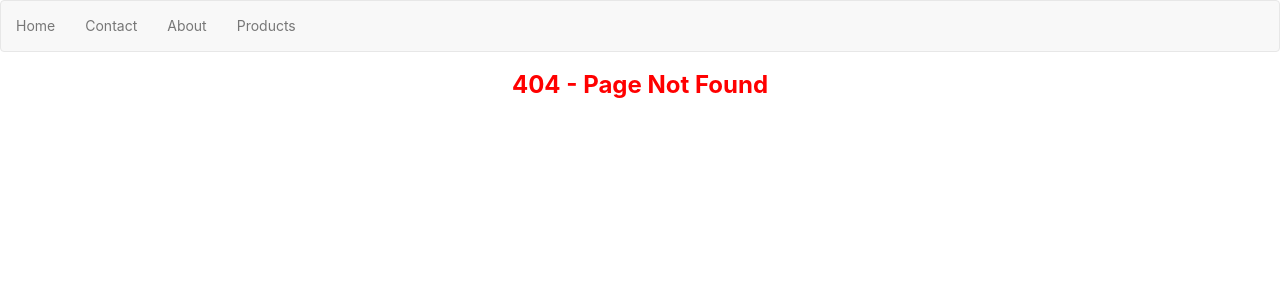
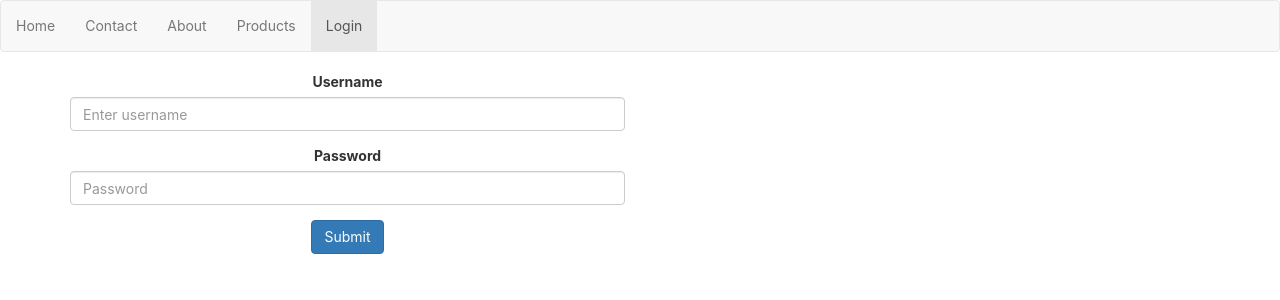
Before and after one commit to phantuantu24/ReactJs-Router, a React (Create React App) app: page /login in a window 1280 px wide. Before the commit this address had no page. Shown: the top 300 px of the page. Built offline with nearby package versions, Linux system fonts and the light colour scheme.

Commit message:
using redirect from react-router-dom  to redirect to other page

```diff
--- a/src/App-routing.js
+++ b/src/App-routing.js
@@ -2,6 +2,7 @@ import React from 'react'
 import About from './components/About/About'
 import Contact from './components/Contact/Contact'
 import Home from './components/Home/Home'
+import Login from './components/Login/Login'
 import NotFound from './components/NotFound/NotFound'
 import Products from './components/Products/Products'
 
@@ -35,6 +36,13 @@ const routes = [
         }
     },
     {
+        path: '/login',
+        exact: false,
+        main: () => {
+            return <Login />
+        }
+    },
+    {
         path: '',
         exact: false,
         main: () => {
--- /dev/null
+++ b/src/components/Login/Login.css
@@ -0,0 +1,7 @@
+/*
+ * Login css File
+*/
+
+.Login {
+    /* propertys here */
+}
--- /dev/null
+++ b/src/components/Login/Login.js
@@ -0,0 +1,82 @@
+import React, { Component } from 'react';
+import { Redirect } from 'react-router-dom';
+import './Login.css';
+
+class Login extends Component {
+
+  constructor(props) {
+    super(props)
+
+    this.state = {
+      txtUsername: '',
+      txtPassword: ''
+    }
+  }
+
+  onChange = (e) => {
+    const target = e.target
+    const name = target.name
+    const value = target.target === 'checkbox' ? target.checked : target.value
+    this.setState({
+      [name] : value
+    })
+  }
+
+  onLogin = (e) => {
+    e.preventDefault()
+    const { txtUsername, txtPassword } = this.state
+    if (txtUsername === 'admin' && txtPassword ==='admin') {
+      localStorage.setItem('user', JSON.stringify({
+        username: txtUsername,
+        password: txtPassword
+      }))
+    }
+  }
+
+  render() {
+
+    const { txtUsername, txtPassword } = this.state
+    const loggedInUser = localStorage.getItem('user')
+    if (loggedInUser !== null) {
+      return <Redirect to='/about'/>
+    }
+    return (
+      <div className="container">
+        <div className="row">
+          <div className="col-xs-6 col-sm-6 col-md-6 col-lg-6">
+
+            <form onSubmit={this.onLogin}>
+              <div className="form-group">
+                <label>Username</label>
+                <input
+                  type="text"
+                  className="form-control"
+                  name="txtUsername"
+                  aria-describedby="emailHelp"
+                  placeholder="Enter username"
+                  value={txtUsername}
+                  onChange={this.onChange}
+                />
+              </div>
+              <div className="form-group">
+                <label>Password</label>
+                <input
+                  type="password"
+                  className="form-control"
+                  name="txtPassword"
+                  placeholder="Password"
+                  value={txtPassword}
+                  onChange={this.onChange}
+                />
+              </div>
+              <button type="submit" className="btn btn-primary">Submit</button>
+            </form>
+
+          </div>
+        </div>
+      </div>
+    );
+  }
+}
+
+export default Login;
--- /dev/null
+++ b/src/components/Login/index.js
@@ -0,0 +1 @@
+export { default } from './Login.js';
--- a/src/components/MenuList/MenuList.js
+++ b/src/components/MenuList/MenuList.js
@@ -23,7 +23,11 @@ const menus = [
     to: '/products',
     exact: false
   },
-
+  {
+    name: 'Login',
+    to: '/login',
+    exact: false
+  },
 ]
 
 const MyCustomNavLink = ({ label, to, activeOnlyWhenExact }) => {
```
